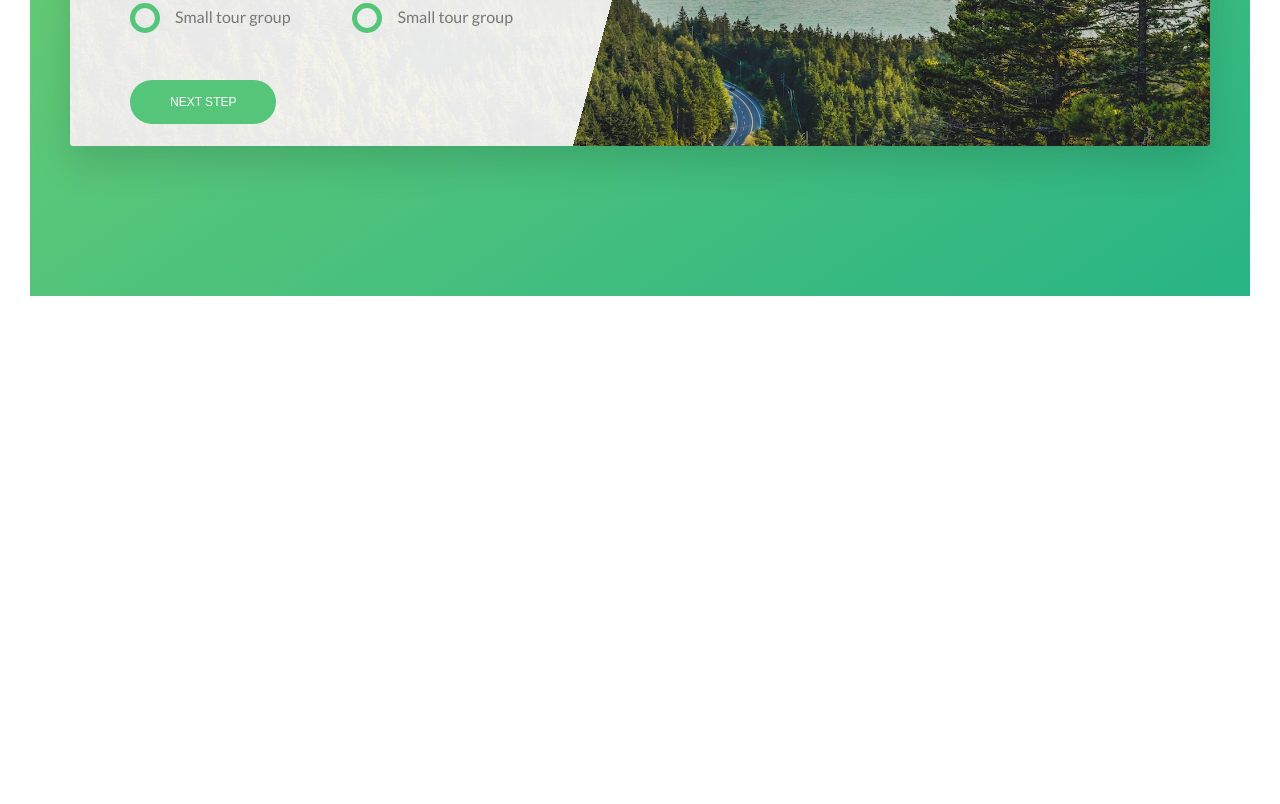
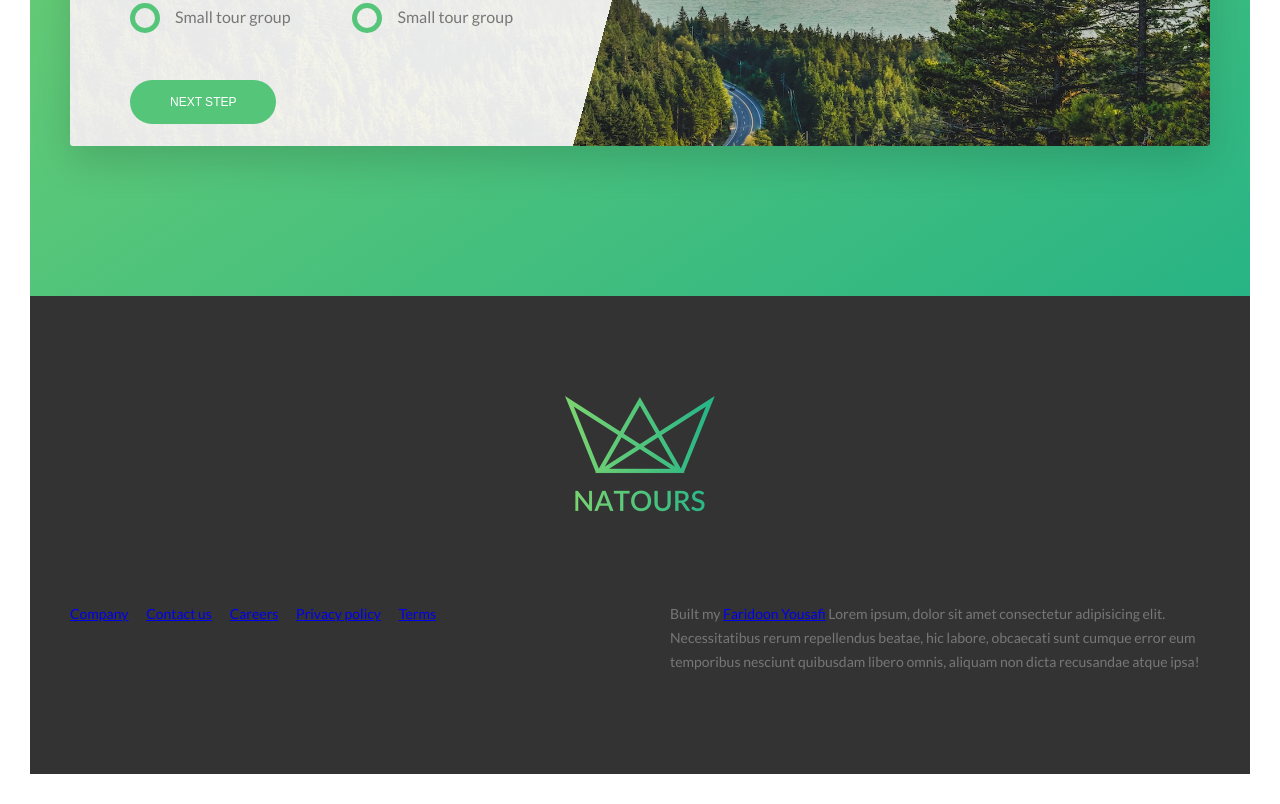
Before and after one commit to faridoonyousafi123/natours, a website: page index.html in a window 1280 px wide. Shown: the part 5194-5998 px from the top of the page. Before the commit the page ends 5520 px from the top, so only its background shows below. Drawn offline with Linux system fonts and the light colour scheme.

Commit message:
building footer sectin

```diff
--- a/index.html
+++ b/index.html
@@ -329,6 +329,31 @@
 
         </main>
 
+        <footer class="footer">
+            <div class="footer__logo-box">
+                <img src="img/logo-green-2x.png" alt="" class="footer__logo">
+            </div>
+            <div class="row">
+                <div class="col-1-of-2">
+                    <div class="footer-navigation">
+                        <ul class="footer__list">
+                            <li class="footer__item"><a href="#" class="footer-link">Company</a></li>
+                            <li class="footer__item"><a href="#" class="footer-link">Contact us</a></li>
+                            <li class="footer__item"><a href="#" class="footer-link">Careers</a></li>
+                            <li class="footer__item"><a href="#" class="footer-link">Privacy policy</a></li>
+                            <li class="footer__item"><a href="#" class="footer-link">Terms</a></li>
+                        </ul>
+                    </div>
+                </div>
+                <div class="col-1-of-2">
+                    <p class="footer__copyright">
+                        Built my <a href="#" class="footer-link">Faridoon Yousafi</a> Lorem ipsum, dolor sit amet consectetur adipisicing elit. Necessitatibus rerum repellendus beatae, hic labore, obcaecati sunt cumque error eum temporibus nesciunt quibusdam libero omnis, aliquam non dicta recusandae atque ipsa!
+                    </p>
+                </div>
+            </div>
+
+        </footer>
+
         <!-- <section class="grid-test">
             <div class="row">
                 <div class="col-1-of-2">
--- a/sass/abstracts/_variables.scss
+++ b/sass/abstracts/_variables.scss
@@ -11,6 +11,7 @@ $color-tertiary-dark:#5643fa;
 $color-grey-light-1: #f7f7f7;
 
 $color-grey-dark: #777;
+$color-grey-dark-1:#333;
 $color-white: #fff;
 $color-black: #000;
 
--- /dev/null
+++ b/sass/layouts/_footer.scss
@@ -0,0 +1,49 @@
+.footer {
+    padding:10rem 0;
+    background-color:$color-grey-dark-1;
+    font-size:1.4rem;
+
+    &__logo-box {
+        text-align: center;
+        margin-bottom: 8rem;
+
+    }
+
+    &__logo {
+        width: 15rem;
+        height: auto;
+    }
+
+    &__navigation {
+
+    }
+
+    &__list {
+        list-style: none;
+    }
+
+    &__link {
+        &:link,
+        &:visited {
+            color:$color-grey-light-1;
+            text-decoration: none;
+            text-transform: uppercase;
+            display: inline-block;
+        }
+
+    }
+
+    &__item {
+        display: inline-block;
+        &:not(:last-child) {
+            margin-right: 1.5rem;
+
+        }
+
+        &:hover,
+        &:active {
+            color:$color-primary;
+
+        }
+    }
+}
--- a/sass/main.scss
+++ b/sass/main.scss
@@ -20,3 +20,4 @@
 @import "components/story";
 @import "components/video";
 @import "components/form";
+@import "layouts/footer";
```
Also changed, not shown: css/style.css.
